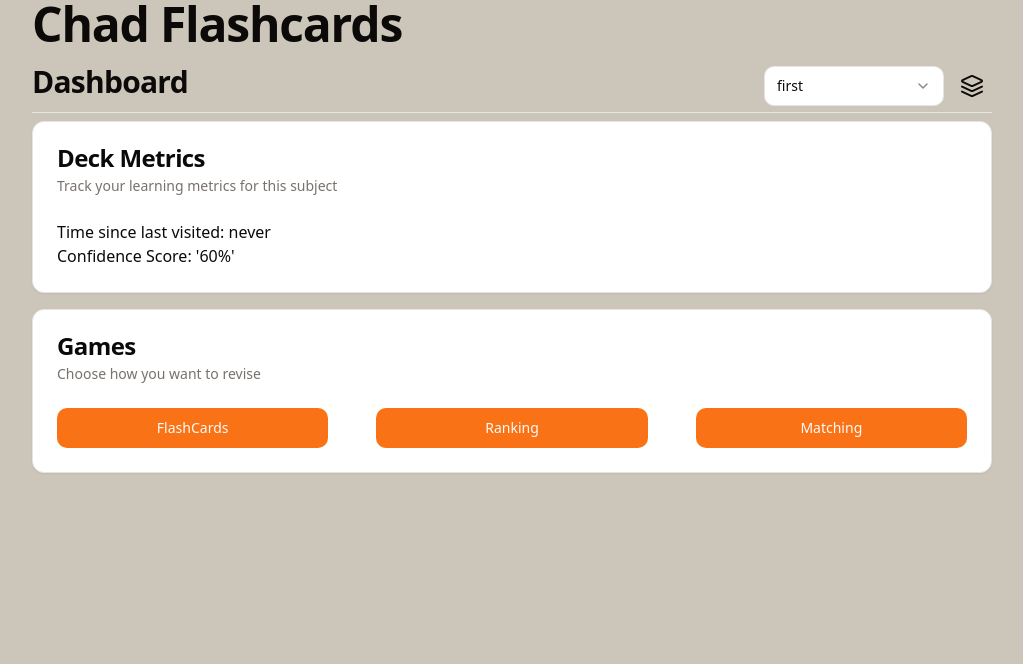
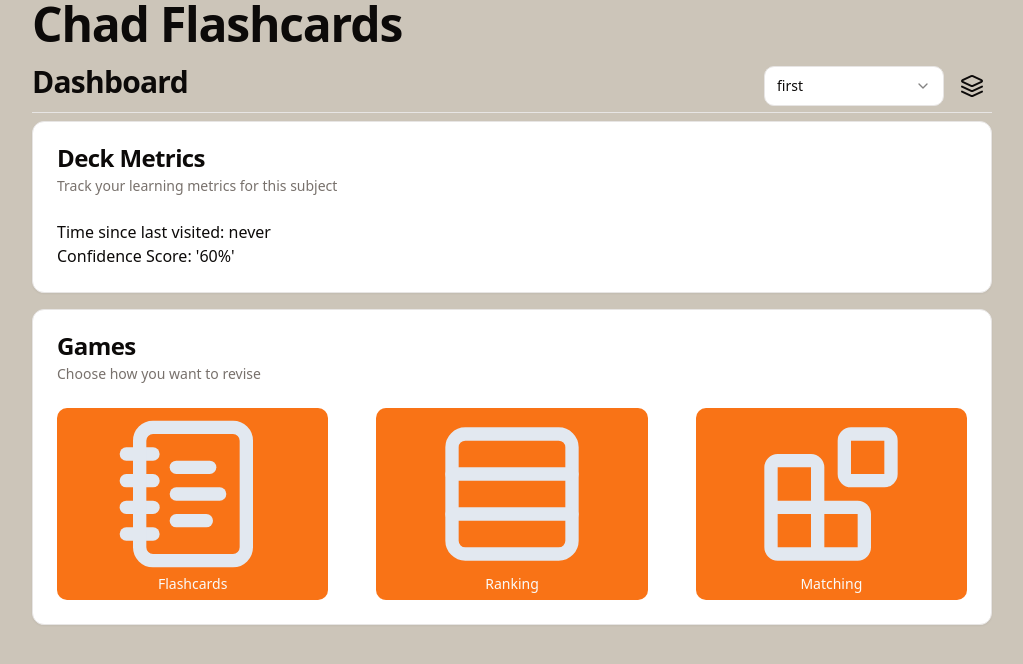
Before and after one commit to Ed-Barnes937/Flash-Alpha, a React (Vite) app: page / in a window 1280 px wide. Shown: the top 664 px of the page, without its empty margins (128-1151 px from the left). Built offline with nearby package versions, Linux system fonts and the light colour scheme.

Commit message:
icons for games buttons

```diff
--- a/src/routes/Home/Games.tsx
+++ b/src/routes/Home/Games.tsx
@@ -1,6 +1,7 @@
 import { Button } from '@/components/ui/button'
 import { Card, CardContent, CardDescription, CardHeader, CardTitle } from '@/components/ui/card'
 import type { TDeck } from '@/types'
+import { BlocksIcon, NotebookTextIcon, Rows3Icon } from 'lucide-react'
 import { createSearchParams, useNavigate } from 'react-router-dom'
 
 type GameProps = {
@@ -18,25 +19,37 @@ const Games = ({ selectedDeck }: GameProps) => {
       <CardContent>
         <div className="grid grid-cols-3 gap-12">
           <Button
+            className="h-48"
             onClick={() =>
               navigate({ pathname: 'flashcard', search: createSearchParams({ deckId: selectedDeck }).toString() })
             }
           >
-            FlashCards
+            <div>
+              <NotebookTextIcon size={'10rem'} className="text-slate-200" />
+              Flashcards
+            </div>
           </Button>
           <Button
+            className="h-48"
             onClick={() =>
               navigate({ pathname: 'rank', search: createSearchParams({ deckId: selectedDeck }).toString() })
             }
           >
-            Ranking
+            <div>
+              <Rows3Icon size={'10rem'} className="text-slate-200" />
+              Ranking
+            </div>
           </Button>
           <Button
+            className="h-48"
             onClick={() =>
               navigate({ pathname: 'match', search: createSearchParams({ deckId: selectedDeck }).toString() })
             }
           >
-            Matching
+            <div>
+              <BlocksIcon size={'10rem'} className="text-slate-200" />
+              Matching
+            </div>
           </Button>
         </div>
       </CardContent>
```
